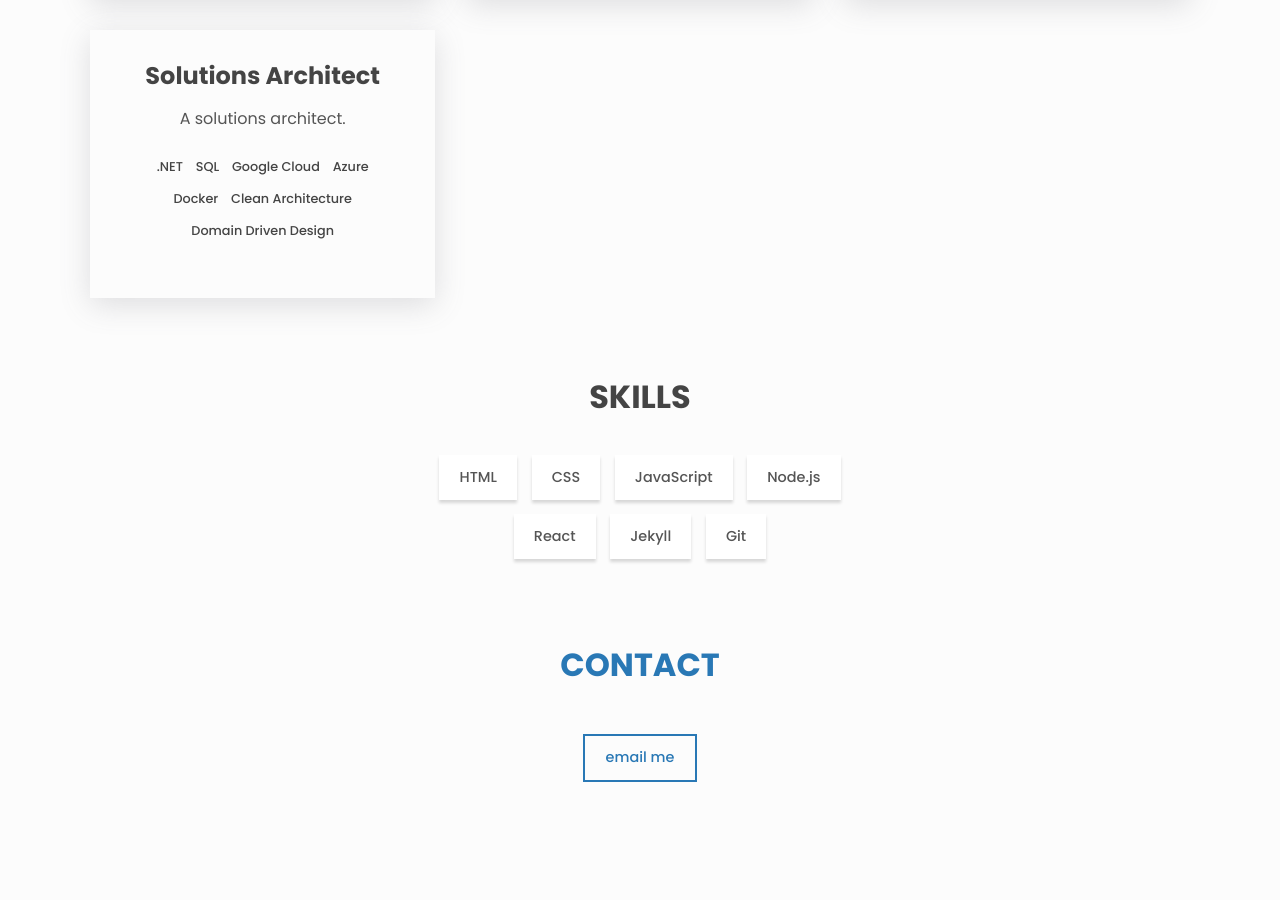
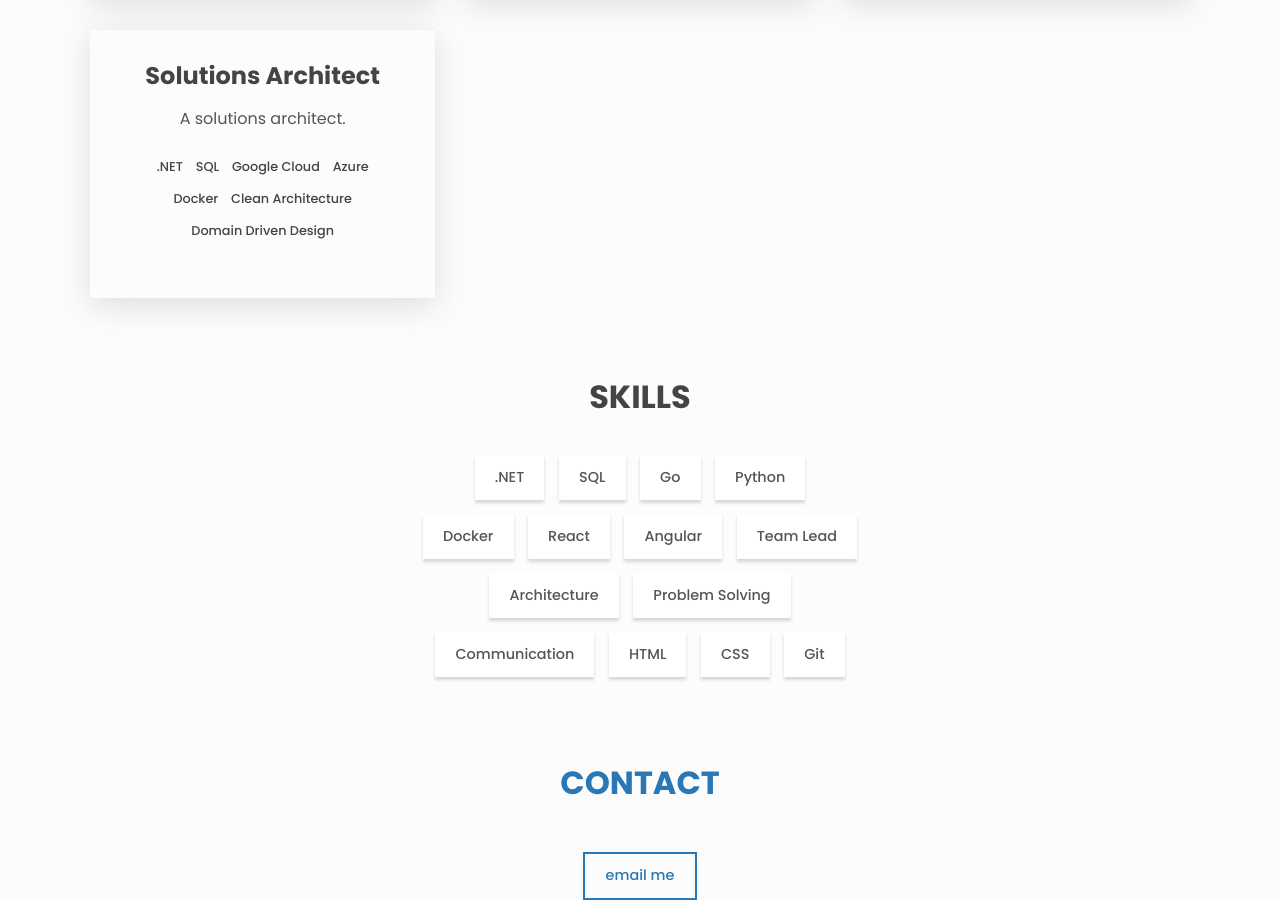
Before and after one commit to ITLundby/lundby, a Jekyll site: the page built from index.html, in a window 1280 px wide and 900 px high, scrolled down 803 px. Built offline with Jekyll 4.4.1, drawn with Linux system fonts in a browser that asks for light colours; before the commit the page ends 1585 px from its top, so only the background shows below that; some of the changed lines change nothing that is shown.

Commit message:
more skills

```diff
--- a/_config.yml
+++ b/_config.yml
@@ -19,12 +19,19 @@ about:
     en: Aarhus Based Developer.
     da: Konsulenthus i Aarhus.
 skills:
+  - .NET
+  - SQL
+  - Go
+  - Python
+  - Docker
+  - React
+  - Angular
+  - Team Lead
+  - Architecture
+  - Problem Solving
+  - Communication
   - HTML
   - CSS
-  - JavaScript
-  - Node.js
-  - React
-  - Jekyll
   - Git
 projects:
   - name: "Developer in Fintech"
--- a/assets/js/language-switch.js
+++ b/assets/js/language-switch.js
@@ -1,16 +1,36 @@
 document.addEventListener('DOMContentLoaded', function () {
-    const langToggleButton = document.getElementById('lang-toggle');
+  const languageToggleButton = document.getElementById('language-toggle');
+  const languageFlag = document.getElementById('language-flag');
 
-    // Check local storage for the saved language
-    const savedLang = localStorage.getItem('language');
-    if (savedLang) {
-      window.location.href = window.location.pathname + "?lang=" + savedLang;
+  // Check local storage for the saved language
+  const savedLanguage = localStorage.getItem('language');
+  if (savedLanguage) {
+    updateFlagIcon(savedLanguage);
+  } else {
+    // Default to English if no language is saved
+    localStorage.setItem('language', 'en');
+    updateFlagIcon('en');
+  }
+
+  // Toggle language when the button is clicked
+  languageToggleButton.addEventListener('click', function () {
+    const currentLanguage = localStorage.getItem('language');
+    if (currentLanguage === 'en') {
+      localStorage.setItem('language', 'da');
+      updateFlagIcon('da');
+    } else {
+      localStorage.setItem('language', 'en');
+      updateFlagIcon('en');
     }
+  });
 
-    langToggleButton.addEventListener('click', function () {
-      const currentLang = localStorage.getItem('language') || 'en';
-      const newLang = currentLang === 'en' ? 'da' : 'en';
-      localStorage.setItem('language', newLang);
-      window.location.href = window.location.pathname + "?lang=" + newLang;
-    });
+  // Update the flag and text based on the language
+  function updateFlagIcon(language) {
+    if (language === 'da') {
+      languageFlag.classList.remove('fa-flag-uk');
+      languageFlag.classList.add('fa-flag-dk');
+    } else {
+      languageFlag.classList.remove('fa-flag-dk');
+      languageFlag.classList.add('fa-flag-uk');
+    }}
   });
```
